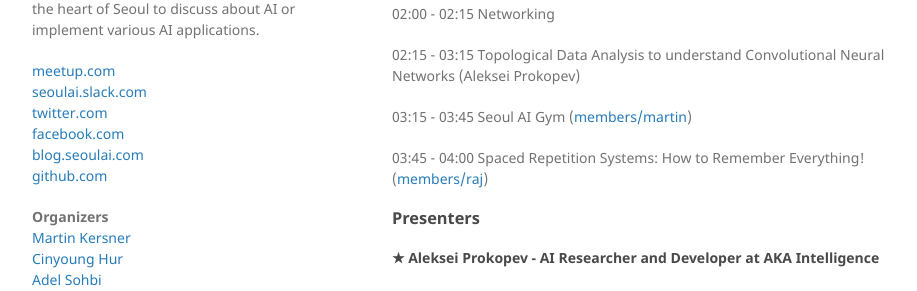
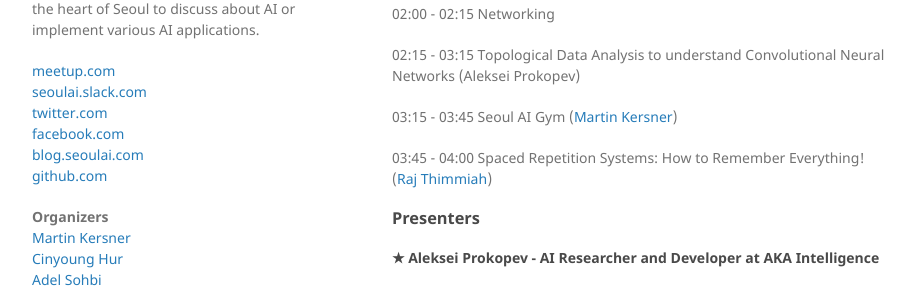
Before and after one commit to martinkersner/seoul-artificial-intelligence-meetup, a Jekyll site: the page built from docs/upcoming_meetup.md, in a window 1280 px wide and 900 px high. Shown: the part 256-547 px from the top of the window, without its empty margins (178-1095 px from the left). Built offline with Jekyll 4.4.1, drawn with Linux system fonts in a browser that asks for light colours; our own code applies the rules of GitHub Pages for plain Markdown files.

Commit message:
Fix link

```diff
--- a/docs/upcoming_meetup.md
+++ b/docs/upcoming_meetup.md
@@ -10,9 +10,9 @@ Saturday, September 1, 2018
 
 02:15 - 03:15 Topological Data Analysis to understand Convolutional Neural Networks (Aleksei Prokopev)
 
-03:15 - 03:45 Seoul AI Gym ([members/martin](Martin Kersner))
+03:15 - 03:45 Seoul AI Gym ([Martin Kersner](members/martin))
 
-03:45 - 04:00 Spaced Repetition Systems: How to Remember Everything! ([members/raj](Raj Thimmiah))
+03:45 - 04:00 Spaced Repetition Systems: How to Remember Everything! ([Raj Thimmiah](members/raj))
 
 
 ### Presenters
```
